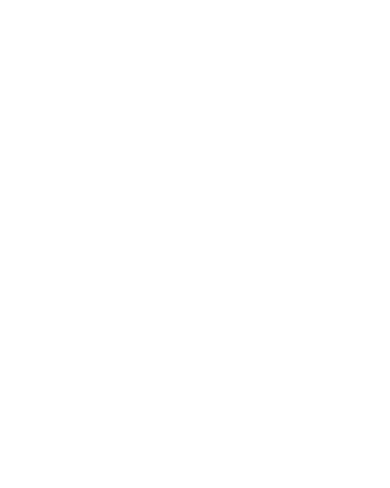
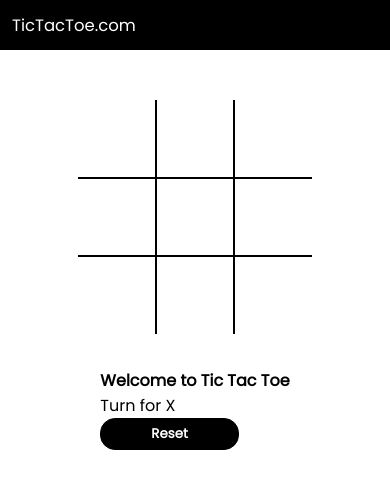
Before and after one commit to shiv2k0/Tic-Tac-Toe, a plain HTML site: page index.html in a window 390 px wide. Drawn offline with Linux system fonts and the light colour scheme; a web font is replaced by a local one.

Commit message:
Completed

```diff
--- a/index.html
+++ b/index.html
@@ -4,10 +4,39 @@
     <meta charset="UTF-8">
     <meta http-equiv="X-UA-Compatible" content="IE=edge">
     <meta name="viewport" content="width=device-width, initial-scale=1.0">
-    <title>Tic Tac Toe</title>
+    <title>TicTacToe</title>
     <link rel="stylesheet" href="style.css">
 </head>
 <body>
+    <nav>
+        <ul>
+            <li>TicTacToe.com</li>
+        </ul>
+    </nav>
+    <div class="gameContainer">
+        <div class="container">
+            <div class="box bl-0 bt-0" ><span class="boxText"></span></div>
+            <div class="box bt-0"><span class="boxText"></span></div>
+            <div class="box bt-0 br-0"><span class="boxText"></span></div>
+            <div class="box bl-0"><span class="boxText"></span></div>
+            <div class="box"><span class="boxText"></span></div>
+            <div class="box br-0"><span class="boxText"></span></div>
+            <div class="box bl-0 bb-0"><span class="boxText"></span></div>
+            <div class="box bb-0"><span class="boxText"></span></div>
+            <div class="box bb-0 br-0"><span class="boxText"></span></div>
+        </div>
+        <div class="gameInfo">
+            <h1>Welcome to Tic Tac Toe</h1>
+            <div>
+                <span class="info">Turn for X
+
+                </span><br><button id="reset">Reset</button>
+            </div>
+            <div class="imgbox">
+                <img src="/src/excited.gif" alt="">
+            </div>
+        </div>
+    </div>
 
     <script src="index.js"></script>
 </body>
--- a/index.js
+++ b/index.js
@@ -0,0 +1,67 @@
+console.log('Welcome to TicTacToe');
+let audioTurn = new Audio('src/ting.mp3');
+let music = new Audio('src/music.mp3');
+let gameOver = new Audio('src/gameover.mp3');
+let turn = 'X';
+let isGameOver = false;
+
+const changeTurn = () => {
+
+    return turn === 'X' ? '0' : 'X'
+}
+
+// Functuiom to check for a win
+const checkWin = () => {
+    let boxText = document.getElementsByClassName('boxText');
+    let wins = [
+        [0, 1, 2],
+        [3, 4, 5],
+        [6, 7, 8],
+        [0, 3, 6],
+        [1, 4, 7],
+        [2, 5, 8],
+        [0, 4, 8],
+        [2, 4, 6]
+    ]
+    wins.forEach(e => {
+        if ((boxText[e[0]].innerText === boxText[e[1]].innerText) && (boxText[e[1]].innerText === boxText[e[2]].innerText) && boxText[e[0]].innerText != "") {
+            document.querySelector('.info').innerText = boxText[e[0]].innerText + " Won";
+            isGameOver = true;
+            gameOver.play();
+            document.querySelector('.imgbox').getElementsByTagName('img')[0].style.width = '200px';
+        }
+    })
+
+}
+
+// Game Logic
+let boxes = document.getElementsByClassName('box');
+Array.from(boxes).forEach(element => {
+    let boxText = element.querySelector('.boxText');
+    element.addEventListener('click', () => {
+        if (boxText.innerText === '') {
+            boxText.innerText = turn;
+            turn = changeTurn();
+            audioTurn.play();
+            checkWin();
+            if (!isGameOver) {
+                document.getElementsByClassName('info')[0].innerText = "Turn for " + turn;
+            }
+        }
+    })
+})
+
+// reset button
+
+reset.addEventListener('click', () => {
+    let boxCont = document.querySelectorAll('.boxText');
+    Array.from(boxCont).forEach(element => {
+        element.innerText = "";
+    });
+    turn = 'X';
+    gameOver = false;
+    document.getElementsByClassName('info')[0].innerText = "Turn for " + turn;
+    document.querySelector('.imgbox').getElementsByTagName('img')[0].style.width = '0';
+
+
+})
--- a/style.css
+++ b/style.css
@@ -0,0 +1,108 @@
+@import url('https://fonts.googleapis.com/css2?family=Farsan&family=Poppins&display=swap');
+*{
+    margin: 0;
+    padding: 0;
+    font-family: 'Poppins', sans-serif;
+}
+body{
+
+}
+nav{
+    background-color: black;
+    color: white;
+    height: 50px;
+    font-size: 16.5px;
+    display: flex;
+    align-items: center;
+    padding: 0 12px;
+}
+.gameContainer{
+
+
+    display: flex;
+
+    justify-content: center;
+    margin-top: 50px;
+
+}
+.container{
+
+
+    display: grid;
+    grid-template-rows: repeat(3,10vw);
+    grid-template-columns: repeat(3,10vw);
+
+    font-family: 'Farsan', cursive;
+
+}
+
+.box{
+    border: 1px solid black;
+    font-size: 8vw;
+    cursor: pointer;
+    display: flex;
+    justify-content: center;
+    align-items: center;
+}
+
+.box:hover{
+    background-color:#e6e6ff;
+}
+.imgbox img{
+    width: 0;
+    transition: width 1s ease-in-out;
+}
+.info{
+    font-size: 30px;
+}
+.gameInfo{
+    padding: 0 25px;
+}
+.bl-0{
+    border-left: 0;
+}
+.bt-0{
+    border-top: 0;
+}
+.br-0{
+    border-right: 0;
+}
+.bb-0{
+    border-bottom: 0;
+}
+#reset{
+    border: 1px solid black;
+    border-radius: 15px;
+    padding: 5px 50px;
+    background-color: black;
+    color: white;
+    cursor: pointer;
+    font-weight: bolder;
+
+}
+
+#reset:hover{
+    background-color: #4d4dff;
+}
+
+@media screen and (max-width: 800px)
+{
+    .gameContainer{
+        flex-wrap: wrap;
+
+    }
+    .gameInfo{
+        margin-top: 34px;
+    }
+    h1{
+        font-size: 1rem;
+    }
+    .info{
+        font-size: 1rem;
+    }
+    .container{
+        display: grid;
+        grid-template-rows: repeat(3,20vw);
+        grid-template-columns: repeat(3, 20vw);
+    }
+}
```
